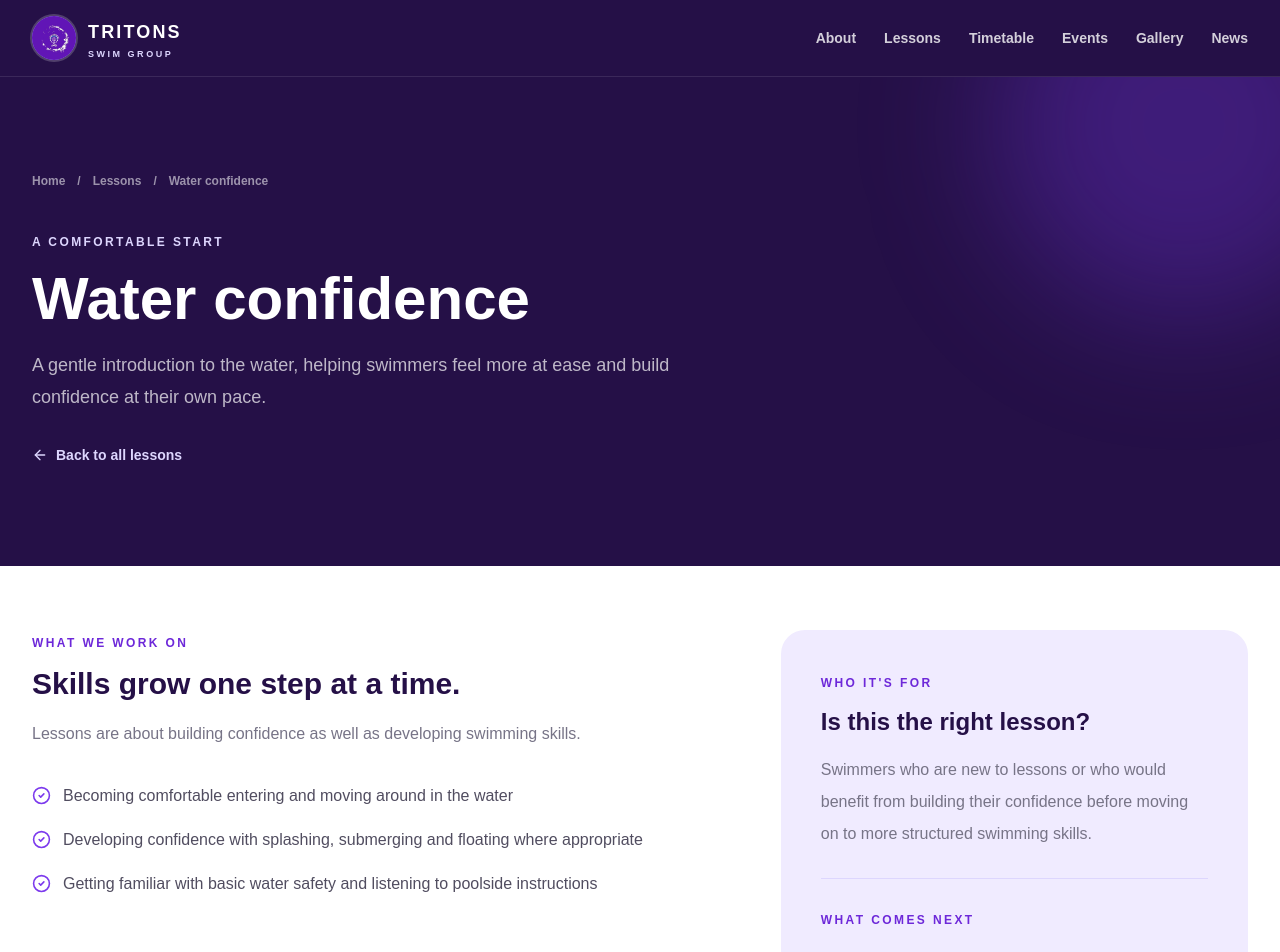
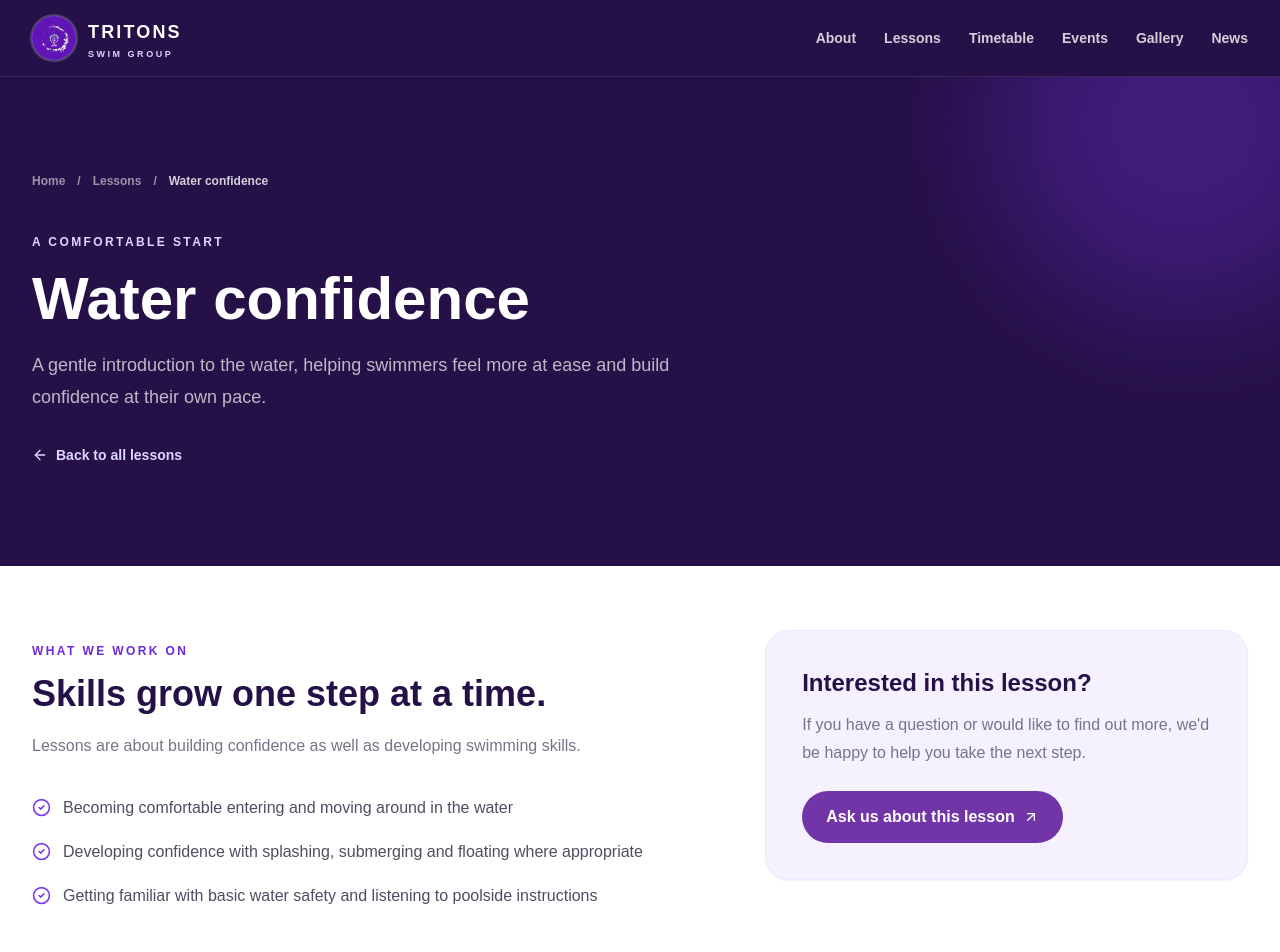
Before and after one commit to steveohozzy/tritons-swim-group, a Next.js app: page /lessons/water-confidence in a window 1280 px wide. Shown: the top 952 px of the page. Built offline with nearby package versions, Linux system fonts and the light colour scheme.

Commit message:
Improve lesson detail page content and layout

```diff
--- a/app/lessons/[lesson]/page.tsx
+++ b/app/lessons/[lesson]/page.tsx
@@ -24,10 +24,7 @@ async function getLesson(slug:string) {
       focusHeading:c.focusHeading||"What we work on",
       focusTitle:c.focusTitle||"Skills grow one step at a time.",
       focusIntro:c.focusIntro||"Lessons are about building confidence as well as developing swimming skills. The focus will depend on each swimmer's experience and individual progress.",
-      suitableHeading:c.suitableHeading||"Who it's for",
-      suitableTitle:c.suitableTitle||"Is this the right lesson?",
       suitableFor:c.suitableFor||"",
-      nextStepsHeading:c.nextStepsHeading||"What comes next",
       nextSteps:c.nextSteps||"",
       enquiryButtonText:c.enquiryButtonText||"Ask us about this lesson",
       image:c.image?.filename,
@@ -36,7 +33,7 @@ async function getLesson(slug:string) {
     };
   }
   const fallback=fallbackLessons.find(item=>item.slug===slug);
-  return fallback?{...fallback,ageRange:"",abilityLevel:"",focusHeading:"What we work on",focusTitle:"Skills grow one step at a time.",focusIntro:"Lessons are about building confidence as well as developing swimming skills.",suitableHeading:"Who it's for",suitableTitle:"Is this the right lesson?",nextStepsHeading:"What comes next",enquiryButtonText:"Ask us about this lesson",image:undefined,imageAlt:"",enquiryLink:"/contact"}:null;
+  return fallback?{...fallback,ageRange:"",abilityLevel:"",focusHeading:"What we work on",focusTitle:"Skills grow one step at a time.",focusIntro:"Lessons are about building confidence as well as developing swimming skills.",suitableFor:"",nextStepsHeading:"",nextSteps:"",enquiryButtonText:"Ask us about this lesson",image:undefined,imageAlt:"",enquiryLink:"/contact"}:null;
 }
 export async function generateMetadata({params}:{params:Promise<{lesson:string}>}):Promise<Metadata>{
   const {lesson}=await params;const item=await getLesson(lesson);
@@ -48,28 +45,30 @@ export default async function LessonDetailPage({params}:{params:Promise<{lesson:
     <section className="relative overflow-hidden bg-[#251047] text-white">
       <div className="absolute -right-24 -top-36 h-96 w-96 rounded-full bg-violet-600/30 blur-3xl"/>
       <div className="relative mx-auto max-w-7xl px-5 py-16 md:py-24 lg:px-8">
-        <div className="mb-10 flex gap-3 text-xs font-semibold text-white/55"><Link href="/">Home</Link><span>/</span><Link href="/lessons">Lessons</Link><span>/</span><span>{lesson.title}</span></div>
+        <div className="mb-10 flex flex-wrap gap-3 text-xs font-semibold text-white/55"><Link href="/">Home</Link><span>/</span><Link href="/lessons">Lessons</Link><span>/</span><span className="text-white/80">{lesson.title}</span></div>
         {lesson.eyebrow&&<span className="text-xs font-extrabold uppercase tracking-[.2em] text-violet-200">{lesson.eyebrow}</span>}
         <h1 className="mt-4 max-w-4xl font-display text-4xl font-extrabold leading-tight sm:text-6xl">{lesson.title}</h1>
         {lesson.intro&&<p className="mt-5 max-w-2xl text-lg leading-8 text-white/70">{lesson.intro}</p>}
         {(lesson.ageRange||lesson.abilityLevel)&&<p className="mt-4 text-sm font-semibold text-violet-200">{[lesson.ageRange,lesson.abilityLevel].filter(Boolean).join(" · ")}</p>}
-        <Link href="/lessons" className="mt-8 inline-flex items-center gap-2 text-sm font-bold text-violet-200"><ArrowLeft size={16}/> Back to all lessons</Link>
+        <Link href="/lessons" className="mt-8 inline-flex items-center gap-2 text-sm font-bold text-violet-200 transition hover:text-white"><ArrowLeft size={16}/> Back to all lessons</Link>
       </div>
     </section>
-    {lesson.image&&<div className="mx-auto max-w-7xl px-5 pt-12 lg:px-8"><img src={lesson.image} alt={lesson.imageAlt||""} className="max-h-[420px] w-full rounded-3xl object-cover"/></div>}
-    <section className="mx-auto grid max-w-7xl gap-12 px-5 py-16 lg:grid-cols-[1.2fr_.8fr] lg:px-8">
-      <div>
+    {lesson.image&&<div className="mx-auto max-w-7xl px-5 pt-10 lg:px-8"><img src={lesson.image} alt={lesson.imageAlt||""} className="max-h-[460px] w-full rounded-3xl object-cover"/></div>}
+    <section className="mx-auto grid max-w-7xl items-start gap-12 px-5 py-16 lg:grid-cols-[1.15fr_.85fr] lg:gap-20 lg:px-8">
+      <div className="py-2">
         {lesson.focusHeading&&<span className="text-xs font-extrabold uppercase tracking-[.2em] text-violet-700">{lesson.focusHeading}</span>}
-        {lesson.focusTitle&&<h2 className="mt-3 font-display text-3xl font-extrabold text-[#251047]">{lesson.focusTitle}</h2>}
+        {lesson.focusTitle&&<h2 className="mt-3 font-display text-3xl font-extrabold leading-tight text-[#251047] sm:text-4xl">{lesson.focusTitle}</h2>}
         {lesson.focusIntro&&<p className="mt-4 max-w-2xl leading-8 text-[#777487]">{lesson.focusIntro}</p>}
         {lesson.focus.length>0&&<ul className="mt-8 space-y-4">{lesson.focus.map((item:string)=><li key={item} className="flex gap-3 text-[#514d60]"><CheckCircle2 className="mt-1 shrink-0 text-violet-600" size={19}/><span className="leading-7">{item}</span></li>)}</ul>}
       </div>
-      <aside className="rounded-3xl bg-[#f0ebff] p-8 sm:p-10">
-        {lesson.suitableHeading&&<span className="text-xs font-extrabold uppercase tracking-[.2em] text-violet-700">{lesson.suitableHeading}</span>}
-        {lesson.suitableTitle&&<h2 className="mt-3 font-display text-2xl font-extrabold text-[#251047]">{lesson.suitableTitle}</h2>}
-        {lesson.suitableFor&&<p className="mt-4 leading-8 text-[#777487]">{lesson.suitableFor}</p>}
-        {(lesson.nextStepsHeading||lesson.nextSteps)&&<div className="my-7 border-t border-violet-200 pt-7">{lesson.nextStepsHeading&&<span className="text-xs font-extrabold uppercase tracking-[.2em] text-violet-700">{lesson.nextStepsHeading}</span>}{lesson.nextSteps&&<p className="mt-3 leading-8 text-[#777487]">{lesson.nextSteps}</p>}</div>}
-        {lesson.enquiryButtonText&&<Link href={lesson.enquiryLink||"/contact"} className="mt-2 inline-flex items-center gap-2 rounded-full bg-[#7135a8] px-6 py-3 font-bold text-white">{lesson.enquiryButtonText}<ArrowUpRight size={16}/></Link>}
+      <aside className="rounded-3xl border border-violet-100 bg-[#f5f1ff] p-7 shadow-sm sm:p-9">
+        {lesson.suitableFor&&<section><span className="text-xs font-extrabold uppercase tracking-[.2em] text-violet-700">A GOOD FIT FOR</span><h2 className="mt-3 font-display text-2xl font-extrabold text-[#251047]">Is this lesson for you?</h2><p className="mt-4 leading-8 text-[#777487]">{lesson.suitableFor}</p></section>}
+        {lesson.nextSteps&&<section className={lesson.suitableFor?"mt-7 border-t border-violet-200 pt-7":""}><span className="text-xs font-extrabold uppercase tracking-[.2em] text-violet-700">LOOKING AHEAD</span><h2 className="mt-3 font-display text-2xl font-extrabold text-[#251047]">Where can you go from here?</h2><p className="mt-4 leading-8 text-[#777487]">{lesson.nextSteps}</p></section>}
+        <section className={(lesson.suitableFor||lesson.nextSteps)?"mt-7 border-t border-violet-200 pt-7":" "}>
+          <h2 className="font-display text-2xl font-extrabold text-[#251047]">Interested in this lesson?</h2>
+          <p className="mt-3 leading-7 text-[#777487]">If you have a question or would like to find out more, we'd be happy to help you take the next step.</p>
+          <Link href={lesson.enquiryLink||"/contact"} className="mt-6 inline-flex items-center gap-2 rounded-full bg-[#7135a8] px-6 py-3.5 font-bold text-white transition hover:bg-[#54228a]">{lesson.enquiryButtonText}<ArrowUpRight size={16}/></Link>
+        </section>
       </aside>
     </section>
   </main>;
```
